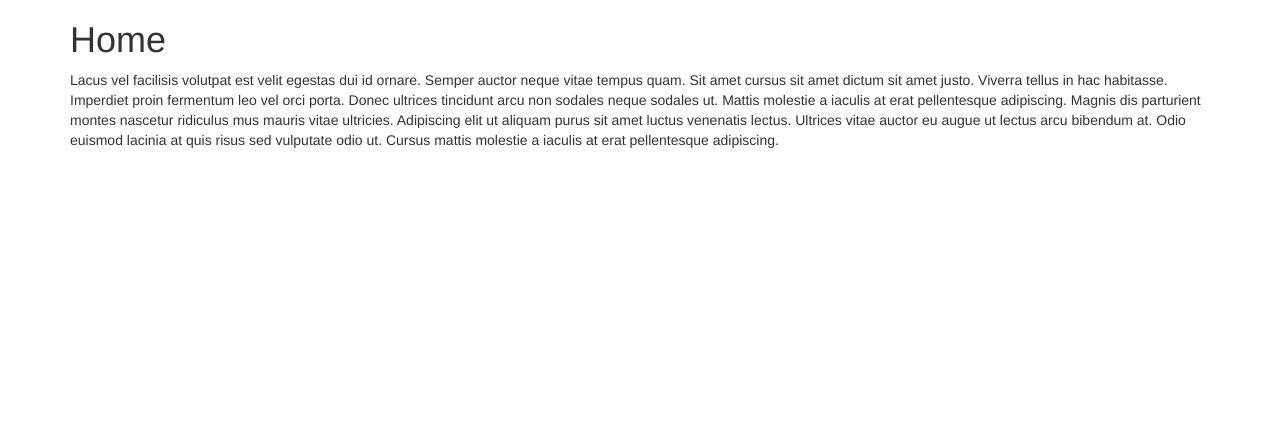
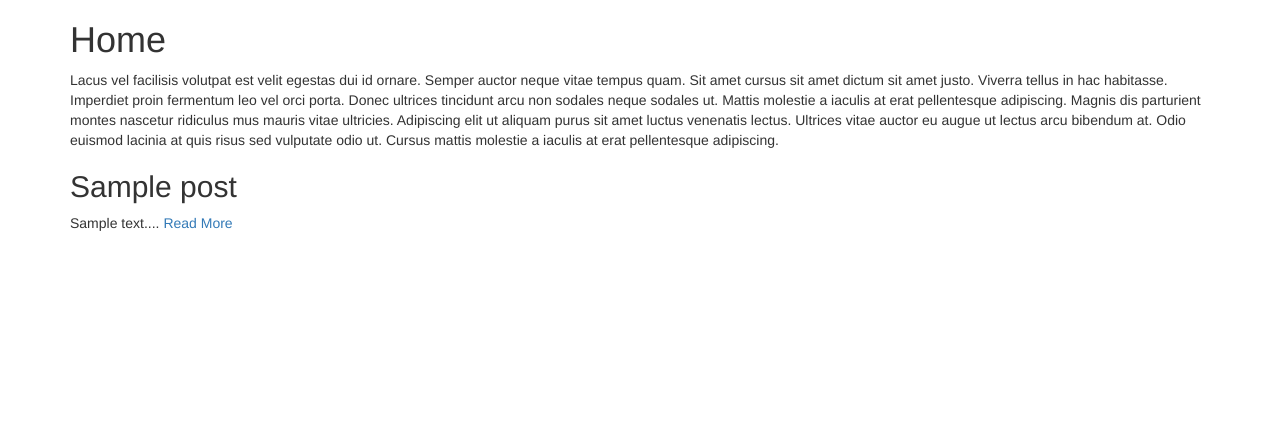
Before and after one commit to palazard/blog, a Node server app: page / in a window 1280 px wide. Shown: the part 90-520 px from the top of the page. Run offline with Node 20, Linux system fonts and the light colour scheme; tables that the repository leaves empty hold one stand-in row (values such as "Sample post"); some libraries are stand-ins or nearby versions.

Commit message:
database implementation with mongoose in local

```diff
--- a/app.js
+++ b/app.js
@@ -2,7 +2,8 @@
 
 const express = require("express");
 // const ejs = require("ejs");
-var _ = require('lodash');
+const _ = require('lodash');
+const mongoose = require('mongoose');
 
 const homeStartingContent = "Lacus vel facilisis volutpat est velit egestas dui id ornare. Semper auctor neque vitae tempus quam. Sit amet cursus sit amet dictum sit amet justo. Viverra tellus in hac habitasse. Imperdiet proin fermentum leo vel orci porta. Donec ultrices tincidunt arcu non sodales neque sodales ut. Mattis molestie a iaculis at erat pellentesque adipiscing. Magnis dis parturient montes nascetur ridiculus mus mauris vitae ultricies. Adipiscing elit ut aliquam purus sit amet luctus venenatis lectus. Ultrices vitae auctor eu augue ut lectus arcu bibendum at. Odio euismod lacinia at quis risus sed vulputate odio ut. Cursus mattis molestie a iaculis at erat pellentesque adipiscing.";
 const aboutContent = "Hac habitasse platea dictumst vestibulum rhoncus est pellentesque. Dictumst vestibulum rhoncus est pellentesque elit ullamcorper. Non diam phasellus vestibulum lorem sed. Platea dictumst quisque sagittis purus sit. Egestas sed sed risus pretium quam vulputate dignissim suspendisse. Mauris in aliquam sem fringilla. Semper risus in hendrerit gravida rutrum quisque non tellus orci. Amet massa vitae tortor condimentum lacinia quis vel eros. Enim ut tellus elementum sagittis vitae. Mauris ultrices eros in cursus turpis massa tincidunt dui.";
@@ -11,12 +12,35 @@ const contactContent = "Scelerisque eleifend donec pretium vulputate sapien. Rho
 const app = express();
 app.set('view engine', 'ejs');
 
+main().catch(err => console.log(err));
+
+async function main() {
+  await mongoose.connect('mongodb://127.0.0.1:27017/blogDB');
+}
+
 app.use(express.urlencoded({extended: false}));
 app.use(express.static("public"));
 
-const posts = [];
 
-app.get('/', (req, res) => res.render('home', {Content : homeStartingContent, posts}));
+const postSchema = new mongoose.Schema({
+  postTitle : {
+    type: String,
+    required: true
+  },
+  postContent: {
+    type: String,
+    required: true
+  }
+});
+
+const Post = mongoose.model('Post', postSchema);
+
+
+app.get('/', (req, res) => {
+  Post.find()
+   .then(posts => res.render('home', {Content : homeStartingContent, posts}))
+   .catch(err=>console.log(err));
+});
 
 app.get('/about', (req, res) => res.render('about', {Content : aboutContent}));
 
@@ -26,20 +50,18 @@ app.get('/compose', (req, res) => res.render('compose'));
 
 app.post('/compose', (req, res) => {
   const {postTitle, postContent} = req.body;
-  posts.push({
+  const newPost = new Post ({
     postTitle,
     postContent
   });
-
+  newPost.save();
   res.redirect('/');
 });
 
-app.get('/post/:postTitle', (req, res) => {
-  posts.forEach(post => {
-    if (_.lowerCase(post.postTitle) === _.lowerCase(req.params.postTitle)) {
-      res.render('post', {postTitle: post.postTitle, postContent:post.postContent})
-    }
-  })
+app.get('/post/:_id', (req, res) => {
+   Post.findOne({_id: req.params._id})
+   .then(post =>res.render('post', {postTitle: post.postTitle, postContent: post.postContent}))
+   .catch(err=>console.log(err));
 });
 
 app.listen(3000, function() {
--- a/package.json
+++ b/package.json
@@ -12,7 +12,8 @@
   "dependencies": {
     "ejs": "^3.1.9",
     "express": "^4.16.3",
-    "lodash": "^4.17.11"
+    "lodash": "^4.17.11",
+    "mongoose": "^7.1.0"
   },
   "devDependencies": {
     "nodemon": "^2.0.22"
--- a/views/home.ejs
+++ b/views/home.ejs
@@ -7,7 +7,7 @@
 <% for (post of posts) {  %>
     <h2> <%=post.postTitle%> </h2>
     <p> <%=post.postContent.substring(0,100) + '...'%>
-        <a href="/post/<%=post.postTitle%>">Read More</a>
+        <a href="/post/<%=post._id%>">Read More</a>
     </p>
 <% } %>
 
```
Also changed, not shown: 1 other file.
